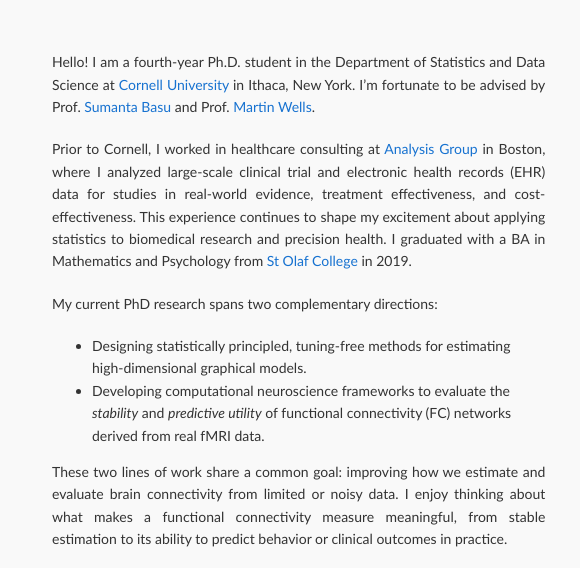
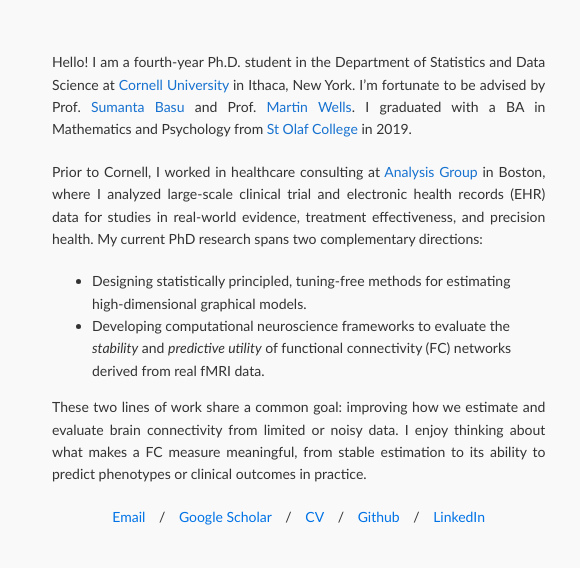
Before and after one commit to hanguyen97/hanguyen97.github.io, a plain HTML site: page index.html in a window 1280 px wide. Shown: the part 96-664 px from the top of the page, 208-788 px from the left. Drawn offline with Linux system fonts and the light colour scheme.

Commit message:
Update index.html

```diff
--- a/index.html
+++ b/index.html
@@ -90,24 +90,21 @@
                             Hello! I am a fourth-year Ph.D. student in the Department of Statistics and Data Science at
 <a href="https://stat.cornell.edu/academics/phd">Cornell University</a> in Ithaca, New York. I’m fortunate to be advised by
 Prof. <a href="https://stat.cornell.edu/people/faculty/sumanta-basu">Sumanta Basu</a> and Prof.
-<a href="https://stat.cornell.edu/people/faculty/martin-wells">Martin Wells</a>.
+<a href="https://stat.cornell.edu/people/faculty/martin-wells">Martin Wells</a>. I graduated with a BA in Mathematics
+                            and Psychology from <a href="https://wp.stolaf.edu">St Olaf College</a> in 2019.
                         </p>
                          <p>
                              Prior to Cornell, I worked in healthcare consulting at <a href="https://www.analysisgroup.com">Analysis Group</a>
                              in Boston, where I analyzed
                              large-scale clinical trial and electronic health records (EHR) data for studies in real-world evidence,
-                             treatment effectiveness, and cost-effectiveness. This experience continues to shape my excitement about
-                             applying statistics to biomedical research and precision health. I graduated with a BA in Mathematics
-                            and Psychology from <a href="https://wp.stolaf.edu">St Olaf College</a> in 2019.
-                        </p>
-                       <p>My current PhD research spans two complementary directions:</p>
+                             treatment effectiveness, and precision health. My current PhD research spans two complementary directions:</p>
   <ul>
     <li>Designing statistically principled, tuning-free methods for estimating high-dimensional graphical models.</li>
     <li>Developing computational neuroscience frameworks to evaluate the <em>stability</em> and <em>predictive utility</em> of functional connectivity (FC) networks derived from real fMRI data.</li>
   </ul>
   <p>
-    These two lines of work share a common goal: improving how we estimate and evaluate brain connectivity from limited or noisy data. I enjoy thinking about what makes a functional connectivity
-      measure meaningful, from stable estimation to its ability to predict behavior or clinical outcomes in practice.
+    These two lines of work share a common goal: improving how we estimate and evaluate brain connectivity from limited or noisy data. I enjoy thinking about what makes a FC
+      measure meaningful, from stable estimation to its ability to predict phenotypes or clinical outcomes in practice.
   </p>
                         <div class="links">
                             <a href="mailto:tn325@cornell.edu">Email</a> /
@@ -117,7 +114,7 @@ Prof. <a href="https://stat.cornell.edu/people/faculty/sumanta-basu">Sumanta Bas
                             <a href="https://www.linkedin.com/in/ha-nguyen-35a228135">LinkedIn</a>
                         </div>
                     </td>
-                    <td style="padding:2.5%;width:30%;max-width:30%;vertical-align:top">
+                    <td style="margin-top:10px;padding:2.5%;width:30%;max-width:30%;vertical-align:top">
                         <a href="images/HaNguyen.jpeg">
                             <img src="images/HaNguyen.jpeg" alt="profile photo" class="profile-image">
                         </a>
```
